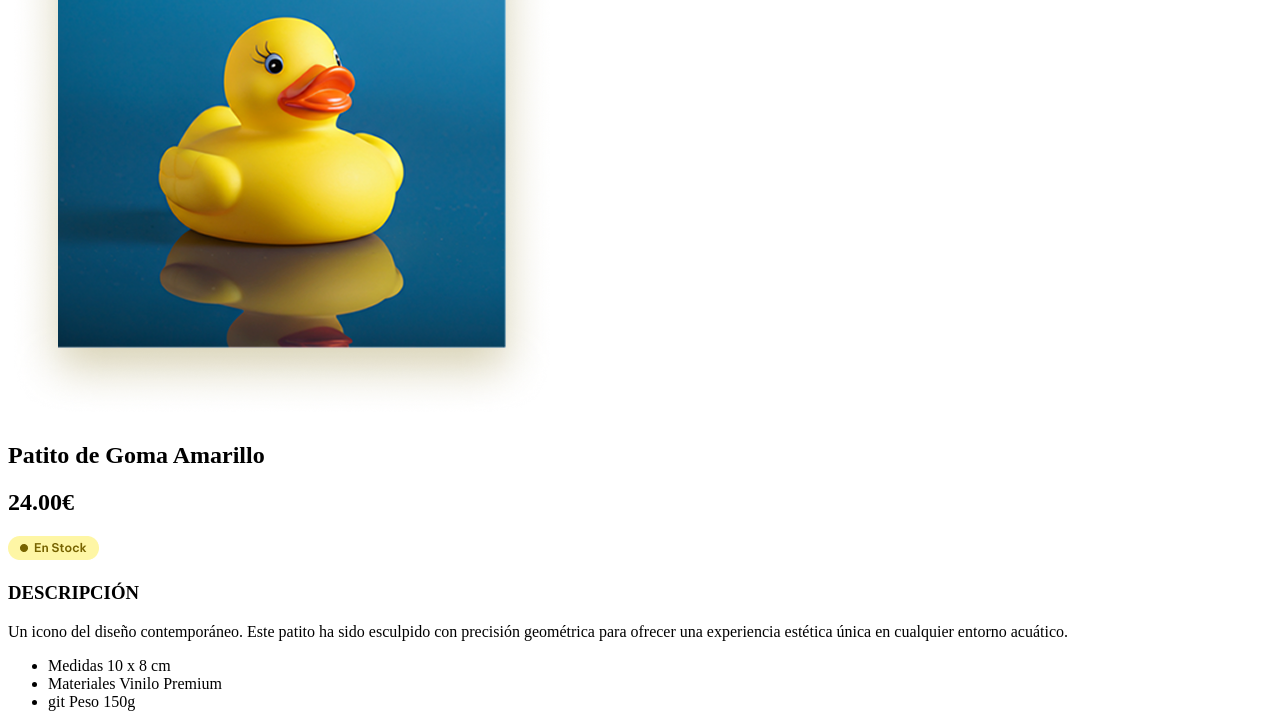
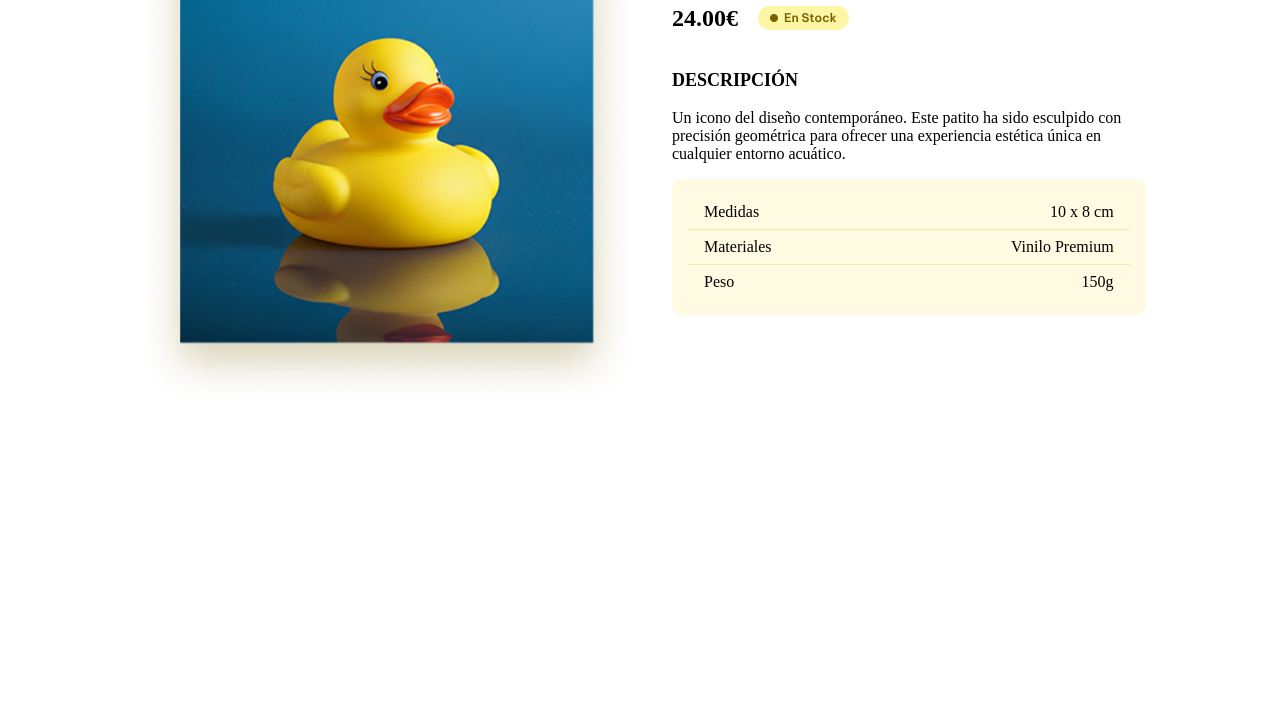
Before and after one commit to IvannaRCA/duck-store-t5, a plain HTML site: page pages/detalles-producto.html in a window 1280 px wide. Shown: the part 138-865 px from the top of the page. After the commit the page ends 800 px from the top, so only its background shows below. Drawn offline with Linux system fonts and the light colour scheme; files that its build step writes are made by us from their sources.

Commit message:
style(DUC-56): style detalles-producto

```diff
--- /dev/null
+++ b/css/detalles-producto.css
@@ -0,0 +1,69 @@
+.product {
+    display: flex;
+    gap: 2rem;
+    align-items: flex-start;
+    justify-self: center;
+    max-width: 80%;
+    margin: 0 auto;
+    padding: 2rem;
+}
+
+.product__image {
+    width: 50%;
+    min-width: 20%;
+    max-width: 200%;
+    height: auto;
+}
+
+.product__content {
+    flex: 1;
+}
+
+.product-content__tittle {
+    font-size: 42px;
+    margin-bottom: 0;
+}
+
+.product-content__price {
+    display: inline-block;
+    margin-right: 1rem;
+    vertical-align: middle;
+}
+
+.product-content__stock {
+    vertical-align: middle;
+}
+
+.product-content__description-tittle {
+    font-size: 18px;
+}
+
+.product-content__details {
+    background-color: #fffae1;
+    padding: 1rem;
+    border-radius: 8px;
+    margin-top: 1rem;
+    border-radius: 10px;
+}
+
+.product-content-details__list {
+    list-style: none;
+    padding: 0;
+    margin: 0;
+}
+
+.details-list__element {
+    display: flex;
+    justify-content: space-between;
+    padding: 0.5rem 1rem;
+    border-bottom: 1px solid #ccab0544;
+}
+
+.details-list__element:last-child {
+    border-bottom: none;
+}
+
+
+.details-list__value {
+    text-align: right;
+}
--- a/pages/detalles-producto.html
+++ b/pages/detalles-producto.html
@@ -5,32 +5,32 @@
     <meta charset="UTF-8">
     <meta name="viewport" content="width=device-width, initial-scale=1.0">
     <title>Detalles del producto</title>
-    <link rel="stylesheet" href="../css/style.css">
+    <link rel="stylesheet" href="../css/detalles-producto.css">
 </head>
 
 <body>
     <main>
         <section class="product">
-            <img src="../assets/images/patito-amarillo.png" alt="Patito amarillo">
+            <img class="product__image" src="../assets/images/patito-amarillo.png" alt="Patito amarillo">
             <div class="product__content">
                 <h1 class="product-content__tittle">Patito de Goma Amarillo</h1>
                 <h2 class="product-content__price">24.00€</h2>
-                <img class="product-content__image" src="../assets/images/stock-advise.png" alt="En stock">
+                <img class="product-content__stock" src="../assets/images/stock-advise.png" alt="En stock">
                 <h3 class="product-content__description-tittle">DESCRIPCIÓN</h3>
                 <p class="product-content__description">Un icono del diseño contemporáneo. Este patito ha
                     sido esculpido con precisión geométrica para ofrecer una
                     experiencia estética única en cualquier entorno acuático.</p>
                 <div class="product-content__details">
                     <ul class="product-content-details__list">
-                        <li>
+                        <li class="details-list__element">
                             <span class="details-list__label">Medidas</span>
                             <span class="details-list__value">10 x 8 cm</span>
                         </li>
-                        <li>
+                        <li class="details-list__element">
                             <span class="details-list__label">Materiales</span>
                             <span class="details-list__value">Vinilo Premium</span>
                         </li>
-                        <li>git
+                        <li class="details-list__element">
                             <span class="details-list__label">Peso</span>
                             <span class="details-list__value">150g</span>
                         </li>
```
